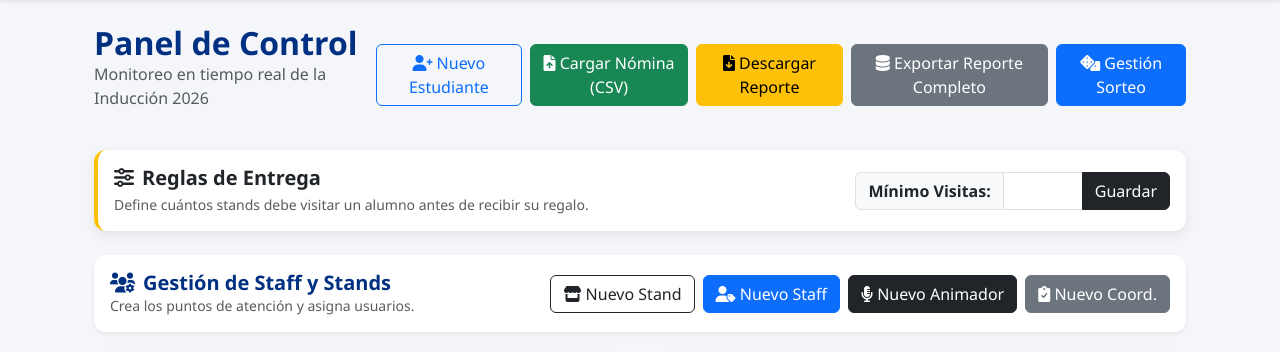
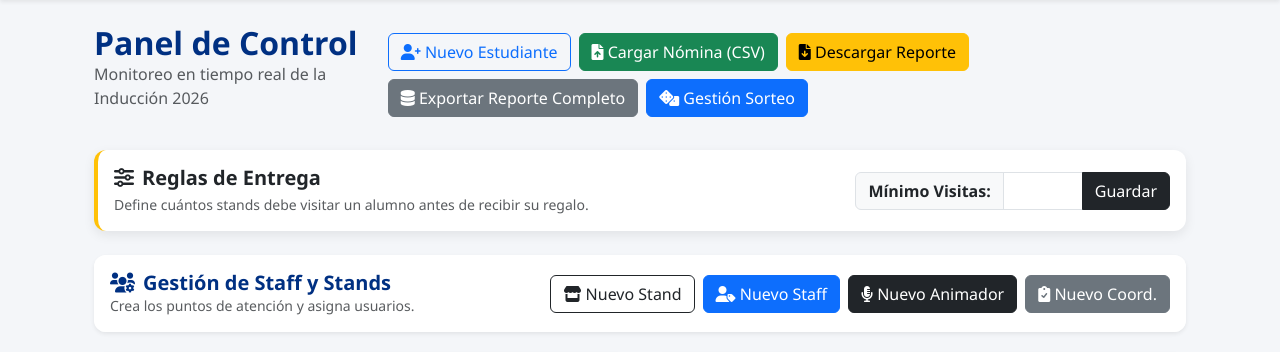
Before and after one commit to dimmuramos04/induccion-uls-app, a Flask app: template templates/admin_dashboard.html in a window 1280 px wide. Shown: the part 66-418 px from the top of the page. Run offline with Flask 3, Linux system fonts and the light colour scheme; the template is opened without the code that fills it, so the values that code supplies are empty; some libraries are stand-ins or nearby versions.

Commit message:
Mejora QR en dashboard del staff y reparación de bug en dashboard del administrador.

```diff
--- a/templates/admin_dashboard.html
+++ b/templates/admin_dashboard.html
@@ -2,12 +2,12 @@
 
 {% block content %}
 <div class="container">
-    <div class="d-flex justify-content-between align-items-center mb-4">
+    <div class="d-flex flex-column flex-lg-row justify-content-between align-items-lg-center mb-4 gap-3">
         <div>
             <h2 class="text-uls-blue fw-bold mb-0">Panel de Control</h2>
             <p class="text-muted">Monitoreo en tiempo real de la Inducción 2026</p>
         </div>
-        <div class="d-flex gap-2">
+        <div class="d-flex flex-wrap gap-2">
             <button class="btn btn-outline-primary" data-bs-toggle="modal" data-bs-target="#modalManual">
                 <i class="fas fa-user-plus"></i> Nuevo Estudiante
             </button>
@@ -52,12 +52,12 @@
     <div class="row mb-4">
         <div class="col-12">
             <div class="card card-custom border-0 shadow-sm">
-                <div class="card-body bg-white d-flex justify-content-between align-items-center">
+                <div class="card-body bg-white d-flex flex-column flex-lg-row justify-content-between align-items-lg-center gap-3">
                     <div>
                         <h5 class="fw-bold text-uls-blue mb-0"><i class="fas fa-users-cog me-2"></i>Gestión de Staff y Stands</h5>
                         <p class="text-muted small mb-0">Crea los puntos de atención y asigna usuarios.</p>
                     </div>
-                    <div class="d-flex gap-2">
+                    <div class="d-flex flex-wrap gap-2">
                         <button class="btn btn-outline-dark" data-bs-toggle="modal" data-bs-target="#modalStand">
                             <i class="fas fa-store"></i> Nuevo Stand
                         </button>
--- a/templates/staff_dashboard.html
+++ b/templates/staff_dashboard.html
@@ -66,8 +66,7 @@
 
                 <div id="zona-qr" style="display:none;" class="animate__animated animate__fadeIn">
                     <div class="bg-white p-2 d-inline-block border border-2 border-dark rounded mb-3">
-                        <img src="https://api.qrserver.com/v1/create-qr-code/?size=150x150&data=https://forms.gle/hYaRYwd4tFPSp5zq8"
-                             alt="QR Encuesta" width="150">
+                        <img src="{{ url_for('static', filename='images/qr_encuesta.png') }}" alt="QR Encuesta" width="150">
                     </div>
                     <p class="small text-muted fw-bold">Scanéame para la Encuesta</p>
                 </div>
```
Also changed, not shown: static/images/qr_encuesta.png (added).
